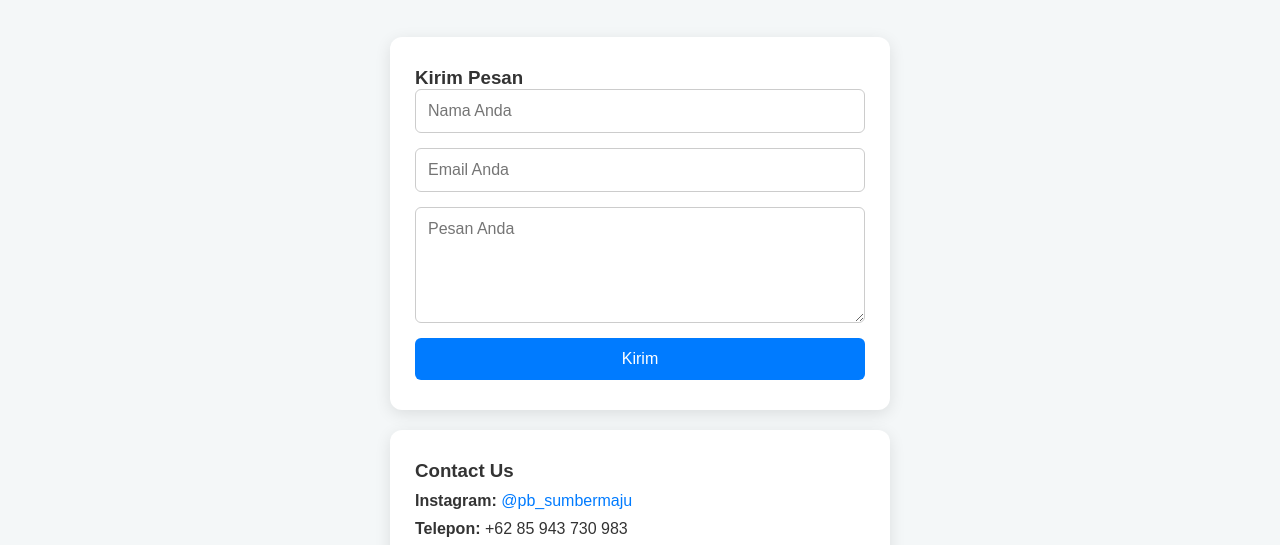
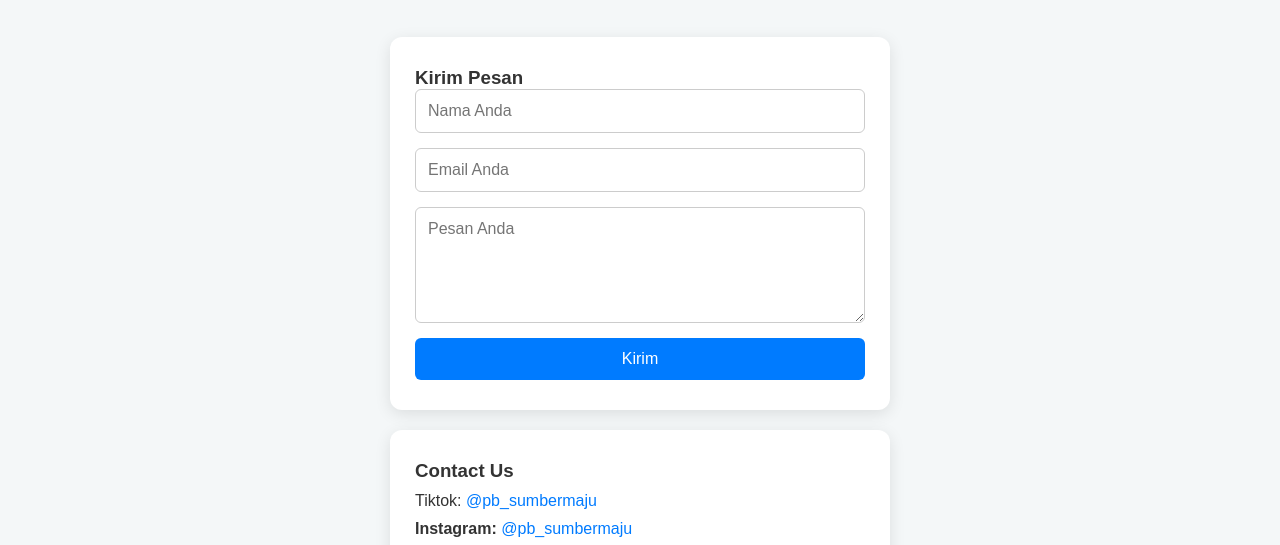
Before and after one commit to Revou-Coding-Camp/codingcamp-25-aug-25-nasrulkusumarzaki, a plain HTML site: page gabung.html in a window 1280 px wide. Shown: the part 246-791 px from the top of the page. Drawn offline with Linux system fonts and the light colour scheme.

Commit message:
Update gabung.html

```diff
--- a/gabung.html
+++ b/gabung.html
@@ -37,6 +37,7 @@
 
     <div class="info-kontak card">
       <h3>Contact Us</h3>
+      <p>Tiktok: <a href="https://www.tiktok.com/@pb_sumbermaju?_t=ZS-8zIOW7zd19T&_r=1">@pb_sumbermaju</a></p>
       <p><strong>Instagram:</strong> <a href="https://www.instagram.com/pb_sumbermaju" target="_blank">@pb_sumbermaju</a></p>
       <p><strong>Telepon:</strong> +62 85 943 730 983</p>
       <p><strong>Alamat:</strong> Nglawak, Bedahlawak, Kec. Tembelang, Kab. Jombang</p>
```
